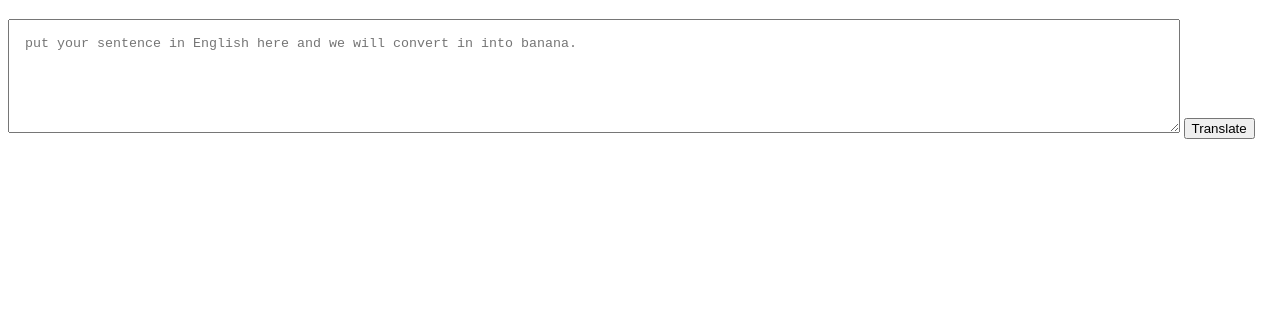
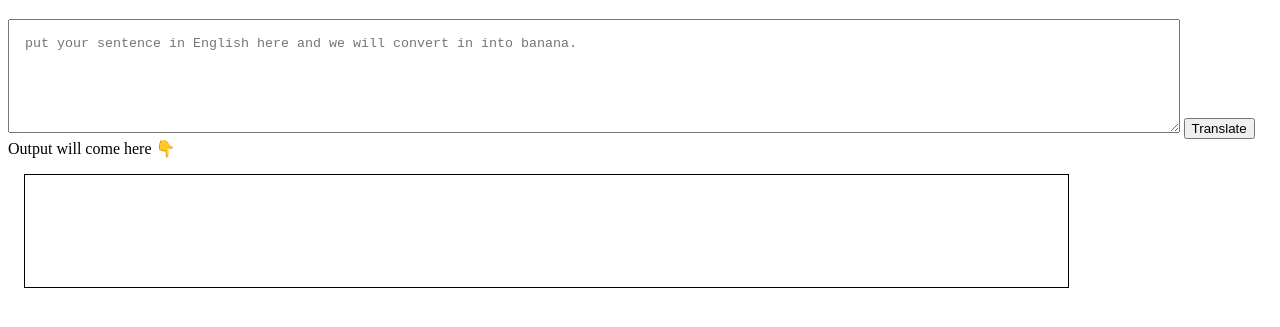
Before and after one commit to its8shubh/banana-speak, a plain HTML site: page index.html in a window 1280 px wide. Shown: the part 61-388 px from the top of the page. Drawn offline with Linux system fonts and the light colour scheme.

Commit message:
input potput processing done

```diff
--- a/app.js
+++ b/app.js
@@ -1,11 +1,10 @@
 var btnTranslate = document.querySelector("#btn-translate");
 var txtInput = document.querySelector("#txt-input");
-
+var outputDiv = document.querySelector("#output");
 console.log(txtInput)
 
 function clickEventHandler(){
-    console.log("clicked!");
-    console.log("input", txtInput.value);
+    outputDiv.innerText = "ajajajajaj " + txtInput.value;
 }
 
 btnTranslate.addEventListener("click", clickEventHandler);
--- a/index.html
+++ b/index.html
@@ -14,6 +14,13 @@
             margin: 1rem0;
             padding: 1rem;
         }
+        #output{
+            border: 1px solid black;
+            height: 10vh;
+            width: 80%;
+            margin: 1rem;
+            padding: 1rem;
+        }
     </style>
 
 </head>
@@ -23,6 +30,9 @@
     <textarea id="txt-input"
         placeholder="put your sentence in English here and we will convert in into banana."></textarea>
     <button id="btn-translate">Translate</button>
+
+    <div style="font:size : larger;">Output will come here 👇</div>
+    <div id = "output"></div>
     <script src="app.js" type="text/javascript"></script>
 </body>
 
```
